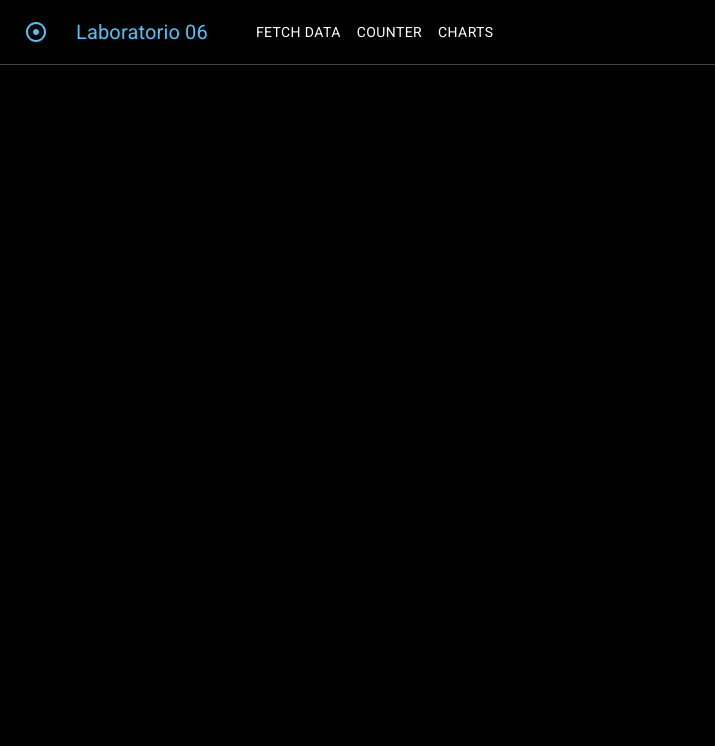
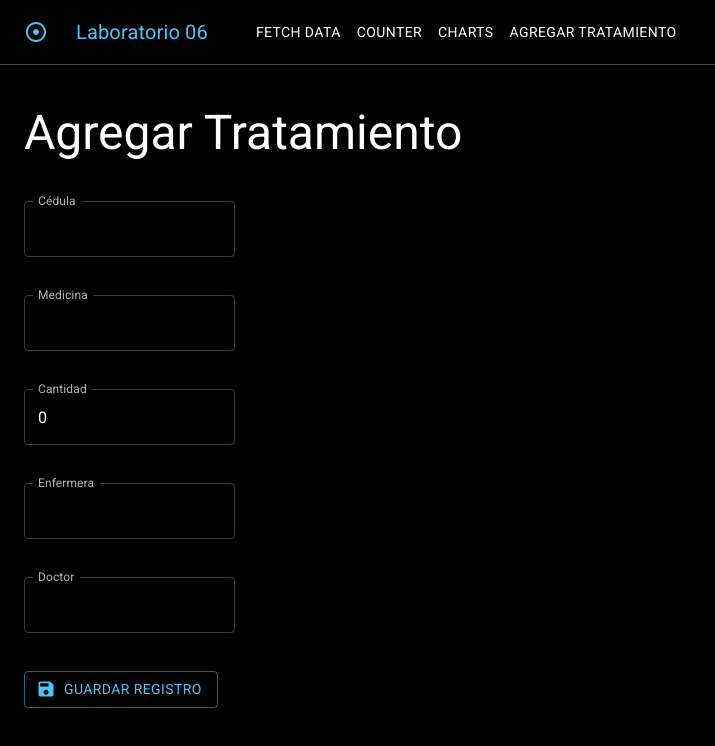
Before and after one commit to Mikhael1729/react-aspnet-core-app, a React (Create React App) app in the folder ClientApp/: page /add-treatment in a window 1280 px wide. Shown: the top 746 px of the page, without its empty margins (0-715 px from the left). Built offline with nearby package versions, Linux system fonts and the light colour scheme.

Commit message:
Fix problem with post data

```diff
--- a/ClientApp/src/layout/NavMenu.tsx
+++ b/ClientApp/src/layout/NavMenu.tsx
@@ -62,6 +62,10 @@ export function NavMenu() {
             <Link component={RouterLink} to="/charts" underline="none">
               <Button color="default">Charts</Button>
             </Link>
+
+            <Link component={RouterLink} to="/add-treatment" underline="none">
+              <Button color="default">Agregar Tratamiento</Button>
+            </Link>
           </div>
         </Toolbar>
       </AppBar>
--- /dev/null
+++ b/ClientApp/src/screens/add-treatment/add-treatment.tsx
@@ -0,0 +1,125 @@
+import React, { useState } from "react";
+import { Box, TextField, Button, Typography } from "@material-ui/core";
+import { Save as SaveIcon } from "@material-ui/icons";
+import { Treatment } from "../../models/treatment";
+
+export function AddTreatment() {
+  // State.
+  const [ idCard, setIdCard ] = useState('');
+  const [ medicine, setMedicine ] = useState('');
+  const [ quantity, setQuantity ] = useState(0);
+  const [ nurse, setNurse ] = useState('');
+  const [ doctor, setDoctor ] = useState('');
+
+  // Functions.
+  async function handleSave() {
+    const treatment = new Treatment({ nurse, doctor, idCard, medicine, quantity });
+    const serialized = JSON.stringify(treatment);
+
+    console.log('treatment: ', treatment);
+    console.log('serialized: ', serialized);
+
+    try{
+      await fetch(
+        'treatments',
+        {
+          method: 'POST',
+          mode: 'cors',
+          cache: 'default',
+          body: serialized,
+          headers: new Headers({
+            'Accept': 'application/json',
+            'Content-Type': 'application/json'
+          })
+        }
+      );
+    } catch(e) {
+      console.log('error: ', e.message);
+    }
+  }
+
+  return (
+    <>
+      <Typography variant="h3">Agregar Tratamiento</Typography>
+
+      <Box m={2} color="red" height={8}/>
+
+      {/* Cédula */}
+      <TextField
+        label="Cédula"
+        type="text"
+        value={idCard}
+        onChange={(e) => setIdCard(e.target.value)}
+        InputLabelProps={{
+          shrink: true,
+        }}
+        variant="outlined"
+      />
+
+      <Box m={2} color="red" height={6}/>
+
+      <TextField
+        label="Medicina"
+        type="text"
+        value={medicine}
+        onChange={(e) => setMedicine(e.target.value)}
+        InputLabelProps={{
+          shrink: true,
+        }}
+        variant="outlined"
+      />
+
+      <Box m={2} color="red" height={6}/>
+
+      <TextField
+        label="Cantidad"
+        type="number"
+        value={quantity}
+        onChange={(e) => setQuantity(parseInt(e.target.value, 10))}
+        InputLabelProps={{
+          shrink: true,
+        }}
+        variant="outlined"
+      />
+
+      <Box m={2} color="red" height={6}/>
+
+      {/* Enfermera y Doctor */}
+      <TextField
+        label="Enfermera"
+        type="text"
+        value={nurse}
+        onChange={(e) => setNurse(e.target.value)}
+        InputLabelProps={{
+          shrink: true,
+        }}
+        variant="outlined"
+      />
+
+      <Box m={2} color="red" height={6}/>
+
+      <TextField
+        label="Doctor"
+        type="text"
+        value={doctor}
+        onChange={(e) => setDoctor(e.target.value)}
+        InputLabelProps={{
+          shrink: true,
+        }}
+        variant="outlined"
+      />
+
+      <Box m={2} color="red" height={6}/>
+
+      <Button
+        variant="outlined"
+        color="primary"
+        size="medium"
+        startIcon={<SaveIcon />}
+        onClick={handleSave}
+      >
+        Guardar Registro
+      </Button>
+    </>
+  );
+}
--- a/ClientApp/src/screens/app/App.tsx
+++ b/ClientApp/src/screens/app/App.tsx
@@ -5,6 +5,7 @@ import { Home } from '../home/Home';
 import { FetchData } from '../fetch-data/FetchData';
 import { Counter } from '../counter/Counter';
 import { ReportCharts } from "../report-charts/report-charts"
+import { AddTreatment } from "../add-treatment/add-treatment";
 
 export default class App extends Component {
   static displayName = App.name;
@@ -16,6 +17,7 @@ export default class App extends Component {
         <Route path="/counter" component={Counter} />
         <Route path="/fetch-data" component={FetchData} />
         <Route path="/charts" component={ReportCharts} />
+        <Route path="/add-treatment" component={AddTreatment} />
       </Layout>
     );
   }
--- a/ClientApp/src/screens/fetch-data/FetchData.tsx
+++ b/ClientApp/src/screens/fetch-data/FetchData.tsx
@@ -45,7 +45,9 @@ export class FetchData extends Component<any, IForecastState> {
                 <TableCell align="left">{treatment.quantity}</TableCell>
                 <TableCell align="left">{treatment.nurse}</TableCell>
                 <TableCell align="left">{treatment.doctor}</TableCell>
-                <TableCell align="left">{treatment.registrationDate!.toString()}</TableCell>
+                <TableCell align="left">
+                  {treatment.registrationDate!.toString()}
+                </TableCell>
               </TableRow>
             ))}
           </TableBody>
```
Also changed, not shown: 2 other files (tests, documents, lock files or other folders).
